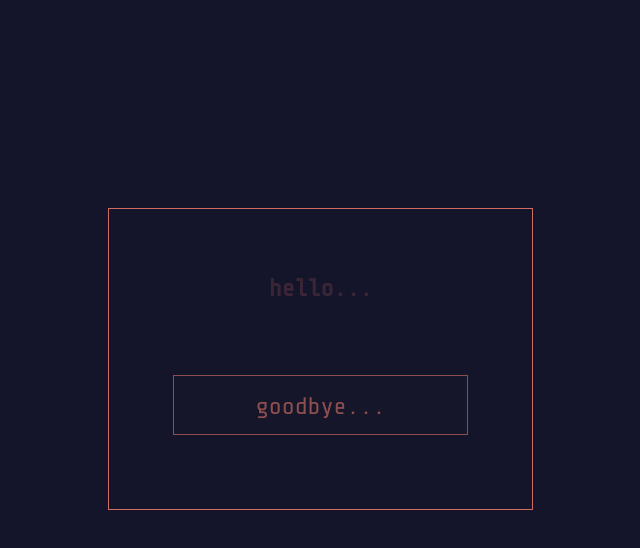
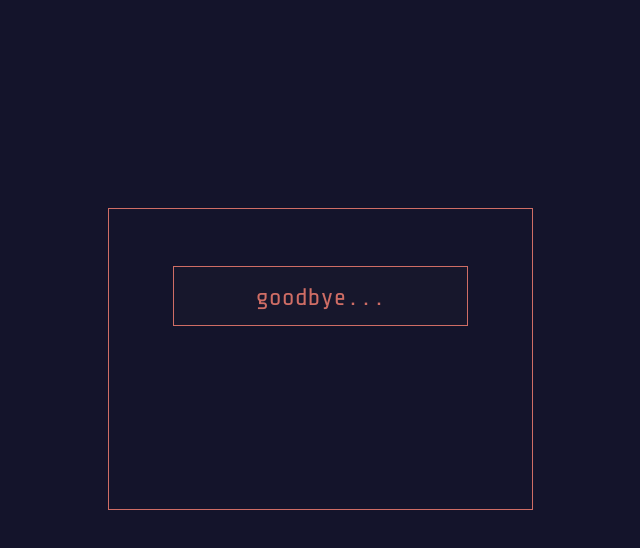
Before and after one commit to metropolis4/Intro-to-jQuery, a plain HTML site: page index3.html in a window 1280 px wide. Both pictures are taken after a click on the button "Press Me...". Shown: the whole page, without its empty margins (314-954 px from the left). Drawn offline with nearby package versions, Linux system fonts and the light colour scheme.

Commit message:
Tweaked index3 content

```diff
--- a/main.css
+++ b/main.css
@@ -111,6 +111,9 @@ a {
 	height: 60px;
 	text-align: center;
 	line-height: 60px;
+	position: absolute;
+	top: 200px;
+	margin: 0 15%;
 }
 .close span {
 	font-size: 1.5em;
--- a/main.js
+++ b/main.js
@@ -40,12 +40,12 @@ $('.selected').hover(
 				"<button class='close buttonMain'><span>goodbye...</span></button>" +
 			"</div>");
 
-		$('.close').hide().delay(400).fadeIn(4000).animate({top: '-150px'}, 2000);
+		$('.close').hide().fadeIn(1500).animate({top: '50px'}, 1500);
 		$('h2').fadeOut(4000);
 
 		$('.close').click(function() {
-		$('.popup').detach();
-		$('.bigButton').fadeIn(600);
+			$('.popup').animate({top: '100%', left: '80%', opacity: '0'}, 600).fadeOut(1000);
+			$('.bigButton').fadeIn(600);
 	});
 	});
 
```
